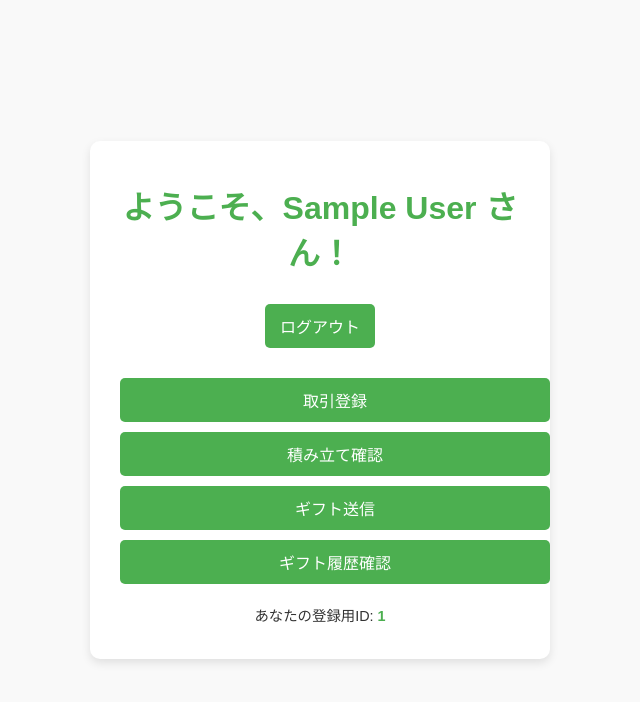
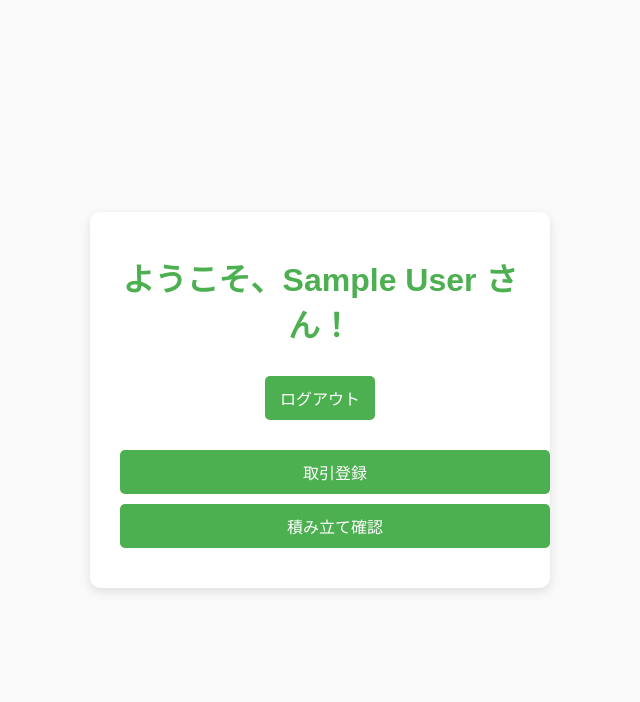
Before and after one commit to pondekop/Kokorobakari, a Flask app: page /index in a window 1280 px wide. Shown: the top 702 px of the page, without its empty margins (320-960 px from the left). Run offline with Flask 3, Linux system fonts and the light colour scheme; a user stored in the database is signed in; tables that the repository leaves empty hold one stand-in row (values such as "Sample post").

Commit message:
機能をシンプルに

```diff
--- a/templates/index.html
+++ b/templates/index.html
@@ -73,10 +73,10 @@
         <ul>
             <li><a href="/add_transaction">取引登録</a></li>
             <li><a href="/view_savings">積み立て確認</a></li>
-            <li><a href="/send_gift">ギフト送信</a></li>
-            <li><a href="/gift_history">ギフト履歴確認</a></li>
+            <!-- <li><a href="/send_gift">ギフト送信</a></li>
+            <li><a href="/gift_history">ギフト履歴確認</a></li> -->
         </ul>
-        <p>あなたの登録用ID: <strong>{{ user.unique_id }}</strong></p>
+        <!-- <p>あなたの登録用ID: <strong>{{ user.unique_id }}</strong></p> -->
     </div>
 </body>
 </html>
```
